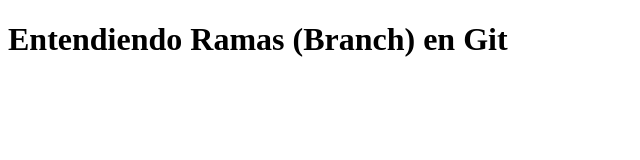
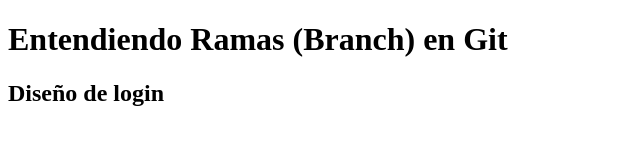
Before and after one commit to JCuray35/interfaz_login_tailwindcss_git, a plain HTML site: page index.html in a window 1280 px wide. Shown: the whole page, without its empty margins (0-640 px from the left). Drawn offline with Linux system fonts and the light colour scheme.

Commit message:
preparacion para login

```diff
--- a/index.html
+++ b/index.html
@@ -7,5 +7,6 @@
 </head>
 <body>
     <h1>Entendiendo Ramas (Branch) en Git</h1>
+    <h2>Diseño de login</h2>
 </body>
 </html>
```
